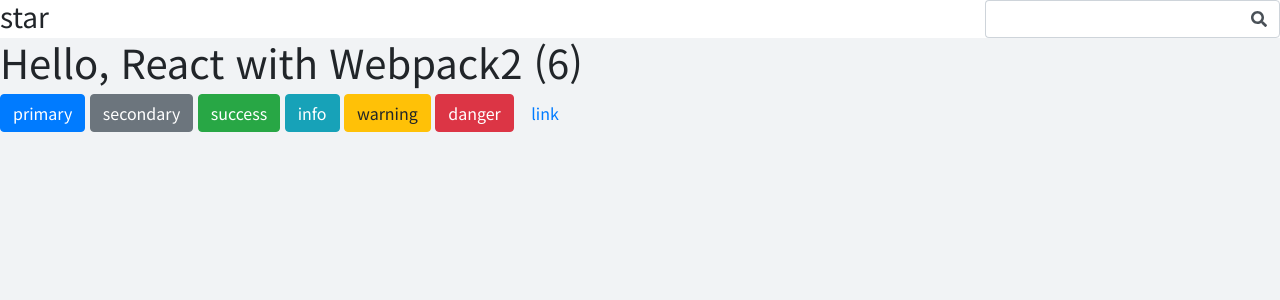
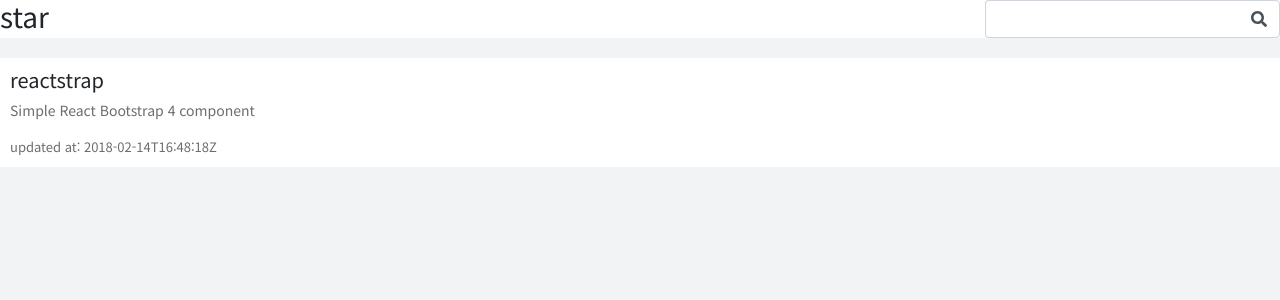
Before and after one commit to hmu332233/github-star-mobile, a React app in the folder dev/: page / in a window 1280 px wide. Shown: the top 300 px of the page. Built offline with nearby package versions, Linux system fonts and the light colour scheme.

Commit message:
[Add] ui - GithubCard Component

```diff
--- a/dev/public/index.html
+++ b/dev/public/index.html
@@ -8,6 +8,10 @@
     <script defer src="https://use.fontawesome.com/releases/v5.0.6/js/all.js"></script>
   </head>
   <style>
+    a {
+      color: #212529;
+    }
+
     header {
       background-color: #fff;
     }
@@ -16,9 +20,6 @@
     }
   </style>
   <body>
-    <!-- contents -->
-    <!-- //contents -->
-
     <div id="root"></div>
   </body>
 </html>
--- /dev/null
+++ b/dev/src/components/GithubCard.js
@@ -0,0 +1,26 @@
+import React, {Component} from 'react';
+import 'styles/components/GithubCard.css';
+
+class GithubCard extends Component {
+  constructor(props) {
+    super(props);
+  }
+  render() {
+    return (
+      <div className="github-card">
+        <div className="github-card__body">
+          <div className="github-card__body-contents">
+            <h5 className="contents-title">
+              <a href={this.props.starredItem.link}>{this.props.starredItem.title}</a>
+            </h5>
+            <p>{this.props.starredItem.description}</p>
+          </div>
+        </div>
+        <div className="github-card__footer">
+          updated at: {this.props.starredItem.updated_at}
+        </div>
+      </div>
+    );
+  }
+}
+export default GithubCard;
--- a/dev/src/containers/App.js
+++ b/dev/src/containers/App.js
@@ -2,6 +2,14 @@
 import Hello from 'components/Hello';
 import ButtonGroup from 'components/ButtonGroup';
 import Header from 'components/Header';
+import GithubCard from 'components/GithubCard';
+
+var fakeData = {
+  title: 'reactstrap',
+  description: 'Simple React Bootstrap 4 component',
+  link: '#',
+  updated_at: '2018-02-14T16:48:18Z'
+}
 
 class App extends Component {
     state = {
@@ -18,13 +26,15 @@
     }
 
     render() {
-        return (
-          <div>
-          	<Header/>
-          	<Hello name={`React with Webpack2 (${this.state.number})`}/>
-          	<ButtonGroup/>
+      return (
+        <div>
+          <Header/>
+          <div id="cards">
+            <GithubCard starredItem={fakeData}/>
           </div>
-        );
+
+        </div>
+      );
     }
 }
 
--- /dev/null
+++ b/dev/src/styles/components/GithubCard.css
@@ -0,0 +1,23 @@
+.github-card {
+  margin-top: 20px;
+  padding: 10px;
+  background: #fff;
+}
+
+.github-card__body {
+  display: flex;
+}
+
+.github-card__body-contents p {
+  font-size: 14px;
+  color: #6d6d6d;
+}
+
+.github-card__body-img img {
+  background: #efefef;
+}
+
+.github-card__footer {
+  font-size: 13px;
+  color: #6d6d6d;
+}
```
